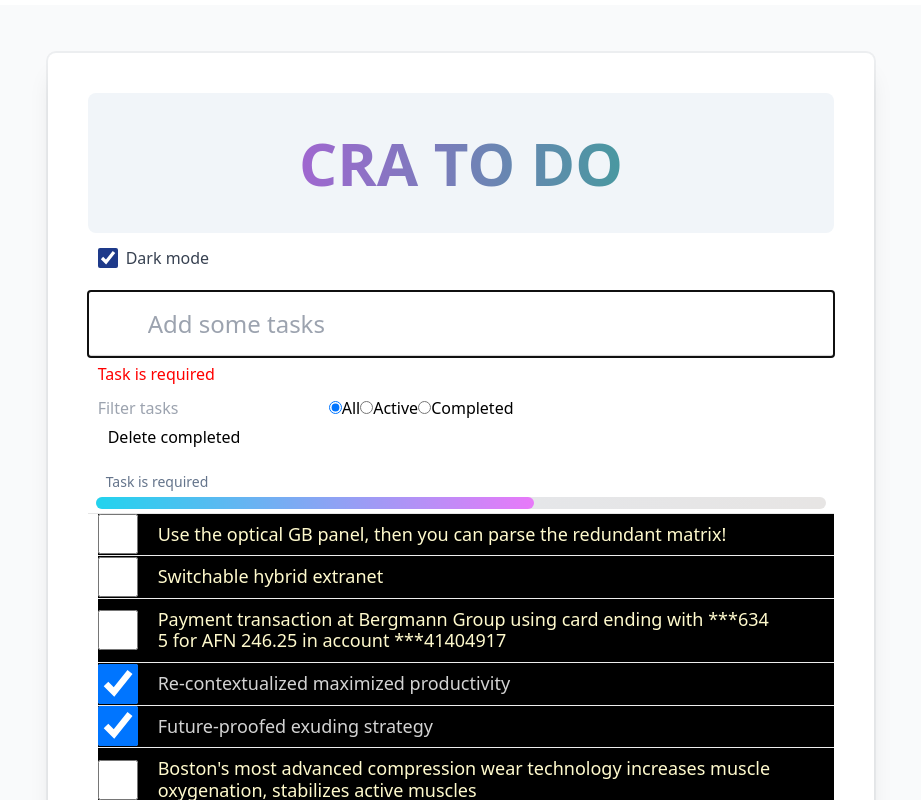
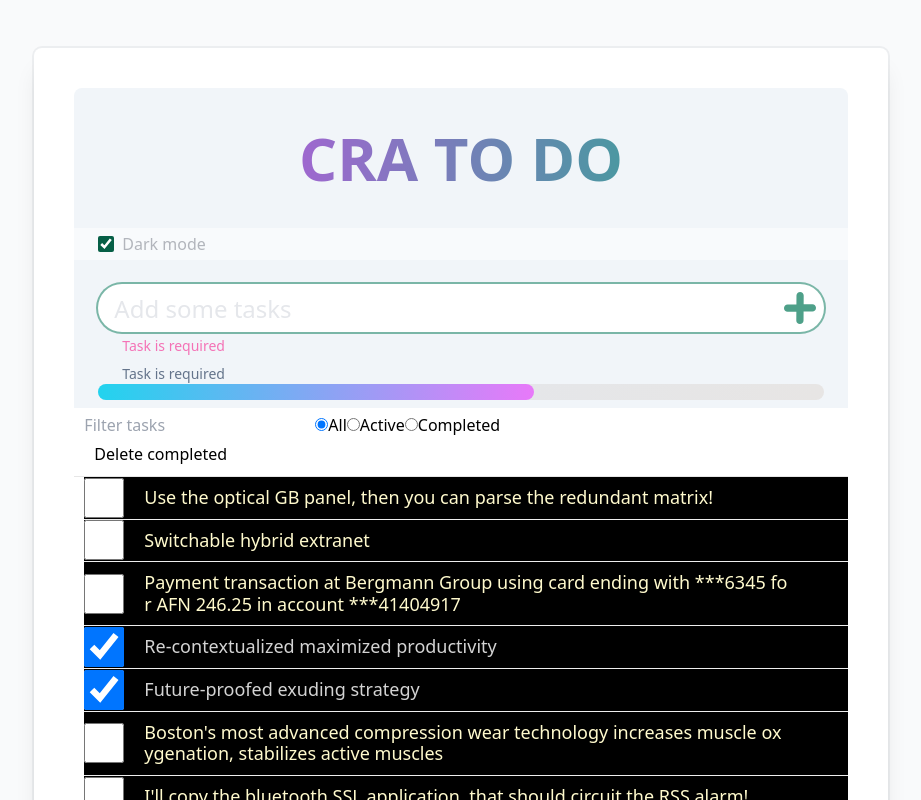
Before and after one commit to FFire/crt-todo, a React (Create React App) app: page / in a window 1280 px wide. Shown: the top 800 px of the page, without its empty margins (179-1100 px from the left). Built offline with nearby package versions, Linux system fonts and the light colour scheme.

Commit message:
fix: Tailwind integration 2

```diff
--- a/src/components/App/App.js
+++ b/src/components/App/App.js
@@ -189,6 +189,10 @@ const App = () => {
           message={message}
         />
 
+        <Progress
+          message={message}
+        />
+
         <Filter
           stateFilterNames={Object.values(stateFilterNames)}
           stateFilter={stateFilter}
@@ -196,10 +200,6 @@ const App = () => {
           handleTextFilter={handleTextFilter}
           handleStateFilter={handleStateFilter}
           handleDeleteCompleted={handleDeleteCompleted}
-        />
-
-        <Progress
-          message={message}
         />
 
         <TaskListWithSpinner
--- a/src/components/Header/Header.js
+++ b/src/components/Header/Header.js
@@ -2,7 +2,7 @@ import React from 'react';
 import '../../styles/output.css';
 
 export const Header = () => (
-  <header className='bg-slate-100 rounded-lg'>
+  <header className='bg-slate-100 rounded-t-lg'>
     <div className='p-10 text-6xl font-extrabold text-transparent bg-clip-text bg-gradient-to-l
       from-emerald-500 to-fuchsia-500 text-center'>CRA TO DO</div>
   </header>
--- a/src/components/Message/Message.js
+++ b/src/components/Message/Message.js
@@ -2,16 +2,19 @@ import classNames from 'classnames';
 import PropTypes from 'prop-types';
 import React from 'react';
 import s from './Message.module.css';
+import '../../styles/output.css';
 
 export const Message = ({ message: { text, mode } }) => {
-  const className = classNames({
-    [s.info]: mode === 'info',
-    [s.error]: mode === 'error',
-    [s.none]: mode === 'none',
+  const className = classNames('text-sm pl-6', {
+    'text-transparent': mode === 'info' || mode === 'none',
+    'text-pink-400': mode === 'error',
+    // 'text-transparent': mode === 'none',
   });
 
   return (
-    <div className={className}>{text}</div>
+    <div className="w-full px-6 pb-2 bg-slate-100 text-transparent">
+      <p className={className}>{text}</p>
+    </div>
   );
 };
 
--- a/src/components/Message/Message.module.css
+++ b/src/components/Message/Message.module.css
@@ -1,6 +1,4 @@
-div {
-  padding: 5px 10px;
-}
+
 
 .error {
   color: red;
--- a/src/components/NewTask/NewTask.js
+++ b/src/components/NewTask/NewTask.js
@@ -1,6 +1,7 @@
 import PropTypes from 'prop-types';
 import React from 'react';
-import s from './NewTask.module.css';
+import { ReactComponent as PlusSign } from '../../assets/plus.svg';
+import '../../styles/output.css';
 
 export const NewTask = (props) => {
   const {
@@ -9,18 +10,31 @@ export const NewTask = (props) => {
   } = props;
 
   return (
-    <input
-      className={s.newTodo}
-      name='newTask'
+    <>
+      <div className="w-full px-6 bg-slate-100 pt-6 pb-1">
+        <div className="flex group items-center bg-white rounded-full hover:ring-2 hover:ring-emerald-700/50 focus-within:ring-2 ring-emerald-700/50">
+          <div className="flex-auto bg-transparent">
+            <input type="input"
+                   className="px-4 w-full text-2xl h-12 bg-transparent text-gray-400 placeholder-gray-200 rounded-full focus:outline-none"
                    autoFocus='autofocus'
                    autoComplete='off'
-      placeholder='Add some tasks'
+                   placeholder="Add some tasks"
                    onKeyPress={handleKeyPress}
                    onChange={handleChange}
                    onFocus={handleGetFocus}
                    onBlur={handleLostFocus}
                    value={pendingTask}
             />
+          </div>
+          <div className=''>
+            <button type="button"
+                    className="flex items-center justify-center w-12 h-12 bg-transparent hover:bg-slate-300 hover:scale-110 text-gray-500 rounded-full">
+              <PlusSign className="w-8 h-8 fill-transparent group-hover:fill-emerald-700/70 group-focus-within:fill-emerald-700/70"/>
+            </button>
+          </div>
+        </div>
+      </div>
+    </>
   );
 };
 
--- a/src/components/NewTask/NewTask.module.css
+++ /dev/null
@@ -1,17 +0,0 @@
-.newTodo {
-  padding: 16px 16px 16px 60px;
-  border: none;
-  background: white;
-  box-shadow: inset 0 -2px 1px lightgray;
-  position: relative;
-  margin: 0;
-  width: 100%;
-  font-size: 24px;
-  font-family: inherit;
-  font-weight: inherit;
-  line-height: 1.4em;
-  color: inherit;
-  box-sizing: border-box;
-  -webkit-font-smoothing: antialiased;
-  -moz-osx-font-smoothing: grayscale;
-}
--- a/src/components/Progress/Progress.js
+++ b/src/components/Progress/Progress.js
@@ -5,15 +5,12 @@ export class Progress extends React.Component {
   render() {
     const { message: { text, mode } } = this.props;
     return <>
-      <div className='block relative overflow-hidden p-0 mb-1 mx-2'>
-        <div className="flex items-center justify-between my-2">
-          <p className="text-slate-500 dark:text-black text-sm">
-            {text}
-          </p>
-        </div>
-        <div className="w-full h-3 bg-gradient-to-r from-slate-200 to-stone-200 rounded-full p-0">
-          <div
-              className="w-3/5 h-full rounded-full -my-2 bg-gradient-to-r from-cyan-400 to-fuchsia-400" />
+      <div className='w-full px-6 pb-2 bg-slate-100'>
+        <p className="text-slate-500 pl-6 dark:text-black text-sm">
+          {text}
+        </p>
+        <div className="w-full  h-4 bg-gradient-to-r from-slate-200 to-stone-200 rounded-full">
+          <div className="w-3/5  h-full rounded-full bg-gradient-to-r from-cyan-400 to-fuchsia-400"/>
         </div>
       </div>
     </>;
--- a/src/components/ThemeToggle/ThemeToggle.js
+++ b/src/components/ThemeToggle/ThemeToggle.js
@@ -1,19 +1,20 @@
 import PropTypes from 'prop-types';
 import React from 'react';
+import '../../styles/output.css';
 import { theme } from '../../cotext/themeContext';
 
 export const ThemeToggle = ({ uiTheme, handleThemeToggle }) => (
   <>
-    <div className='inline-flex items-center mt-2 mb-4'>
+    <div className='w-full pl-6 py-1 bg-slate-50 inline-flex items-center '>
       <input
-        className='accent-blue-900 w-5 h-5'
+        className='h-4 w-4 accent-emerald-800 hover:scale-110'
         type='checkbox'
         id='ThemeToggle'
         defaultChecked={uiTheme === theme.DARK}
         onChange={handleThemeToggle}
       />
       <label
-        className='mx-2 text-gray-700'
+        className='mx-2 text-gray-900/30 hover:text-gray-900/70'
         htmlFor='ThemeToggle'
       >Dark mode</label>
     </div>
--- a/src/components/ThemeToggle/ThemeToggle.module.css
+++ /dev/null
@@ -1,3 +0,0 @@
-.dark {
-  color: black;
-}
--- a/src/styles/output.css
+++ b/src/styles/output.css
@@ -351,28 +351,8 @@ Ensure the default browser behavior of the `hidden` attribute.
   margin-left: 0.5rem;
   margin-right: 0.5rem;
 }
-.my-2 {
-  margin-top: 0.5rem;
-  margin-bottom: 0.5rem;
-}
-.-my-2 {
-  margin-top: -0.5rem;
-  margin-bottom: -0.5rem;
-}
-.mb-1 {
-  margin-bottom: 0.25rem;
-}
 .mt-14 {
   margin-top: 3.5rem;
-}
-.mt-2 {
-  margin-top: 0.5rem;
-}
-.mb-4 {
-  margin-bottom: 1rem;
-}
-.block {
-  display: block;
 }
 .flex {
   display: flex;
@@ -380,17 +360,20 @@ Ensure the default browser behavior of the `hidden` attribute.
 .inline-flex {
   display: inline-flex;
 }
-.h-3 {
-  height: 0.75rem;
+.h-12 {
+  height: 3rem;
+}
+.h-8 {
+  height: 2rem;
+}
+.h-4 {
+  height: 1rem;
 }
 .h-full {
   height: 100%;
 }
 .h-24 {
   height: 6rem;
-}
-.h-5 {
-  height: 1.25rem;
 }
 .min-h-screen {
   min-height: 100vh;
@@ -401,14 +384,23 @@ Ensure the default browser behavior of the `hidden` attribute.
 .w-full {
   width: 100%;
 }
+.w-12 {
+  width: 3rem;
+}
+.w-8 {
+  width: 2rem;
+}
 .w-3\/5 {
   width: 60%;
 }
 .w-24 {
   width: 6rem;
 }
-.w-5 {
-  width: 1.25rem;
+.w-4 {
+  width: 1rem;
+}
+.flex-auto {
+  flex: 1 1 auto;
 }
 @keyframes spin {
   to {
@@ -435,9 +427,6 @@ Ensure the default browser behavior of the `hidden` attribute.
 .justify-center {
   justify-content: center;
 }
-.justify-between {
-  justify-content: space-between;
-}
 .space-x-3 > :not([hidden]) ~ :not([hidden]) {
   --tw-space-x-reverse: 0;
   margin-right: calc(0.75rem * var(--tw-space-x-reverse));
@@ -446,11 +435,12 @@ Ensure the default browser behavior of the `hidden` attribute.
 .overflow-hidden {
   overflow: hidden;
 }
-.rounded-lg {
-  border-radius: 0.5rem;
-}
 .rounded-full {
   border-radius: 9999px;
+}
+.rounded-t-lg {
+  border-top-left-radius: 0.5rem;
+  border-top-right-radius: 0.5rem;
 }
 .border-t-4 {
   border-top-width: 4px;
@@ -473,6 +463,13 @@ Ensure the default browser behavior of the `hidden` attribute.
 .bg-slate-100 {
   --tw-bg-opacity: 1;
   background-color: rgb(241 245 249 / var(--tw-bg-opacity));
+}
+.bg-transparent {
+  background-color: transparent;
+}
+.bg-slate-50 {
+  --tw-bg-opacity: 1;
+  background-color: rgb(248 250 252 / var(--tw-bg-opacity));
 }
 .bg-gradient-to-l {
   background-image: linear-gradient(to left, var(--tw-gradient-stops));
@@ -512,11 +509,11 @@ Ensure the default browser behavior of the `hidden` attribute.
   -webkit-background-clip: text;
           background-clip: text;
 }
+.fill-transparent {
+  fill: transparent;
+}
 .p-10 {
   padding: 2.5rem;
-}
-.p-0 {
-  padding: 0px;
 }
 .p-2 {
   padding: 0.5rem;
@@ -532,11 +529,35 @@ Ensure the default browser behavior of the `hidden` attribute.
   padding-left: 0.5rem;
   padding-right: 0.5rem;
 }
+.px-6 {
+  padding-left: 1.5rem;
+  padding-right: 1.5rem;
+}
+.px-4 {
+  padding-left: 1rem;
+  padding-right: 1rem;
+}
+.py-1 {
+  padding-top: 0.25rem;
+  padding-bottom: 0.25rem;
+}
 .pt-10 {
   padding-top: 2.5rem;
 }
 .pb-8 {
   padding-bottom: 2rem;
+}
+.pl-6 {
+  padding-left: 1.5rem;
+}
+.pb-2 {
+  padding-bottom: 0.5rem;
+}
+.pt-6 {
+  padding-top: 1.5rem;
+}
+.pb-1 {
+  padding-bottom: 0.25rem;
 }
 .pb-10 {
   padding-bottom: 2.5rem;
@@ -552,6 +573,10 @@ Ensure the default browser behavior of the `hidden` attribute.
   font-size: 0.875rem;
   line-height: 1.25rem;
 }
+.text-2xl {
+  font-size: 1.5rem;
+  line-height: 2rem;
+}
 .text-4xl {
   font-size: 2.25rem;
   line-height: 2.5rem;
@@ -562,16 +587,31 @@ Ensure the default browser behavior of the `hidden` attribute.
 .text-transparent {
   color: transparent;
 }
+.text-pink-400 {
+  --tw-text-opacity: 1;
+  color: rgb(244 114 182 / var(--tw-text-opacity));
+}
+.text-gray-400 {
+  --tw-text-opacity: 1;
+  color: rgb(156 163 175 / var(--tw-text-opacity));
+}
+.text-gray-500 {
+  --tw-text-opacity: 1;
+  color: rgb(107 114 128 / var(--tw-text-opacity));
+}
 .text-slate-500 {
   --tw-text-opacity: 1;
   color: rgb(100 116 139 / var(--tw-text-opacity));
 }
-.text-gray-700 {
-  --tw-text-opacity: 1;
-  color: rgb(55 65 81 / var(--tw-text-opacity));
+.text-gray-900\/30 {
+  color: rgb(17 24 39 / 0.3);
 }
-.accent-blue-900 {
-  accent-color: #1e3a8a;
+.placeholder-gray-200::placeholder {
+  --tw-placeholder-opacity: 1;
+  color: rgb(229 231 235 / var(--tw-placeholder-opacity));
+}
+.accent-emerald-800 {
+  accent-color: #065f46;
 }
 .shadow-xl {
   --tw-shadow: 0 20px 25px -5px rgb(0 0 0 / 0.1), 0 8px 10px -6px rgb(0 0 0 / 0.1);
@@ -586,6 +626,9 @@ Ensure the default browser behavior of the `hidden` attribute.
 .ring-gray-900\/5 {
   --tw-ring-color: rgb(17 24 39 / 0.05);
 }
+.ring-emerald-700\/50 {
+  --tw-ring-color: rgb(4 120 87 / 0.5);
+}
 .filter {
   filter: var(--tw-blur) var(--tw-brightness) var(--tw-contrast) var(--tw-grayscale) var(--tw-hue-rotate) var(--tw-invert) var(--tw-saturate) var(--tw-sepia) var(--tw-drop-shadow);
 }
@@ -593,6 +636,41 @@ Ensure the default browser behavior of the `hidden` attribute.
   transition-property: all;
   transition-timing-function: cubic-bezier(0.4, 0, 0.2, 1);
   transition-duration: 150ms;
+}
+.focus-within\:ring-2:focus-within {
+  --tw-ring-offset-shadow: var(--tw-ring-inset) 0 0 0 var(--tw-ring-offset-width) var(--tw-ring-offset-color);
+  --tw-ring-shadow: var(--tw-ring-inset) 0 0 0 calc(2px + var(--tw-ring-offset-width)) var(--tw-ring-color);
+  box-shadow: var(--tw-ring-offset-shadow), var(--tw-ring-shadow), var(--tw-shadow, 0 0 #0000);
+}
+.hover\:scale-110:hover {
+  --tw-scale-x: 1.1;
+  --tw-scale-y: 1.1;
+  transform: translate(var(--tw-translate-x), var(--tw-translate-y)) rotate(var(--tw-rotate)) skewX(var(--tw-skew-x)) skewY(var(--tw-skew-y)) scaleX(var(--tw-scale-x)) scaleY(var(--tw-scale-y));
+}
+.hover\:bg-slate-300:hover {
+  --tw-bg-opacity: 1;
+  background-color: rgb(203 213 225 / var(--tw-bg-opacity));
+}
+.hover\:text-gray-900\/70:hover {
+  color: rgb(17 24 39 / 0.7);
+}
+.hover\:ring-2:hover {
+  --tw-ring-offset-shadow: var(--tw-ring-inset) 0 0 0 var(--tw-ring-offset-width) var(--tw-ring-offset-color);
+  --tw-ring-shadow: var(--tw-ring-inset) 0 0 0 calc(2px + var(--tw-ring-offset-width)) var(--tw-ring-color);
+  box-shadow: var(--tw-ring-offset-shadow), var(--tw-ring-shadow), var(--tw-shadow, 0 0 #0000);
+}
+.hover\:ring-emerald-700\/50:hover {
+  --tw-ring-color: rgb(4 120 87 / 0.5);
+}
+.focus\:outline-none:focus {
+  outline: 2px solid transparent;
+  outline-offset: 2px;
+}
+.group:focus-within .group-focus-within\:fill-emerald-700\/70 {
+  fill: rgb(4 120 87 / 0.7);
+}
+.group:hover .group-hover\:fill-emerald-700\/70 {
+  fill: rgb(4 120 87 / 0.7);
 }
 @media (prefers-color-scheme: dark) {
   .dark\:text-black {
```
Also changed, not shown: .stylelintrc.json, src/assets/plus.svg (added). Lines whose indentation alone changed are shown as unchanged.
